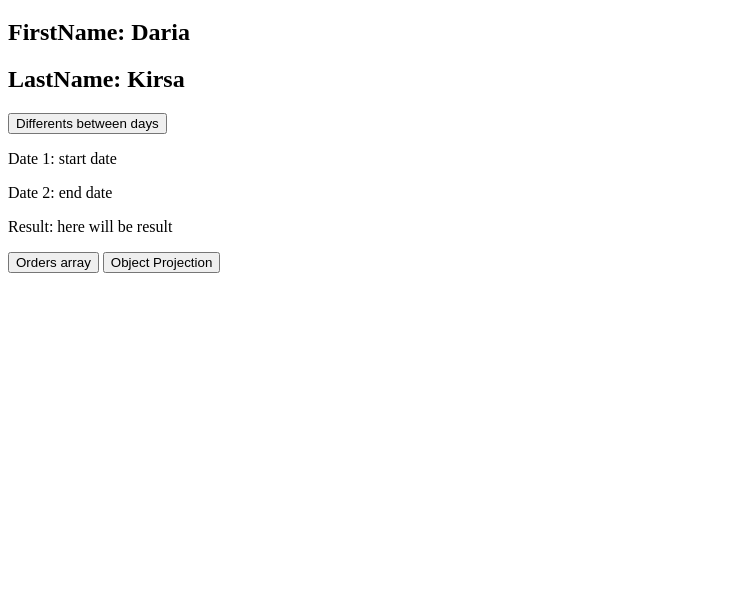
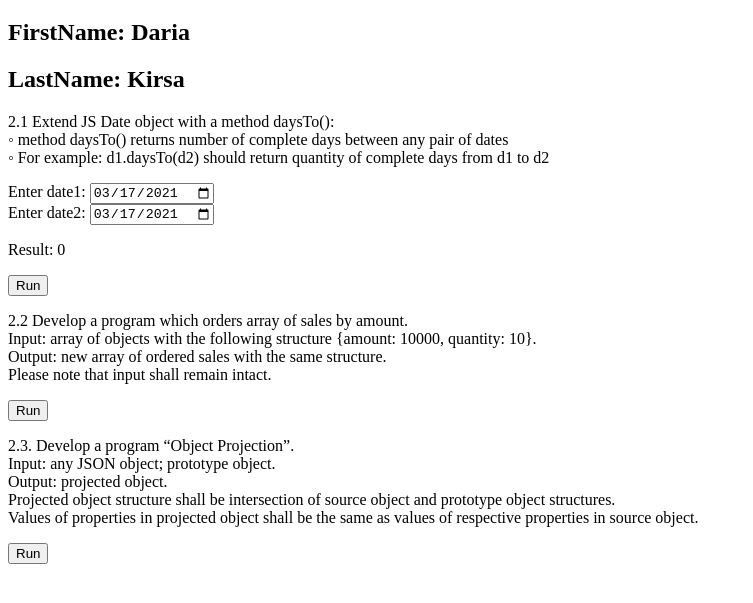
Before and after one commit to Lobatenko/test_tesks_ZDE, a plain HTML site: page index.html in a window 1280 px wide. Shown: the part 61-664 px from the top of the page, without its empty margins (0-753 px from the left). Drawn offline with Linux system fonts and the light colour scheme.

Commit message:
rewrite input date with input tags

```diff
--- a/index.html
+++ b/index.html
@@ -1,11 +1,13 @@
 <!DOCTYPE html>
 <html lang="en">
+
 <head>
     <meta charset="UTF-8">
     <meta name="viewport" content="width=device-width, initial-scale=1.0">
     <meta http-equiv="X-UA-Compatible" content="ie=edge">
     <title>Test_task</title>
 </head>
+
 <body>
     <h1>Test Task</h1>
     <h2>FirstName: Daria</h2>
@@ -13,17 +15,34 @@
 
 
     <!--Task 1-->
-    <input type=button onClick="showDiffOfDays()" value="Differents between days">
-    <p id="demo1">Date 1: start date</p>
-    <p id="demo2">Date 2: end date</p>
+    <p>2.1 Extend JS Date object with a method daysTo():
+        <br/> ◦ method daysTo() returns number of complete days between any pair of dates
+        <br/> ◦ For example: d1.daysTo(d2) should return quantity of complete days from d1 to d2</p>
+    <!--<p id="demo1">Date 1: start date</p>
+    <p id="demo2">Date 2: end date</p>-->
+    <label>Enter date1:</label>
+    <input type="date" id="d1" onClick="showDiffOfDays()">
+    <br/><label>Enter date2:</label>
+    <input type="date" id="d2">
     <p id="demo-result">Result: here will be result</p>
+    <input type=button onClick="showDiffOfDays()" value="Run">
 
     <!--Task 2-->
-    <input type=button onClick="showOrdersArray()" value="Orders array">
+    <p>2.2 Develop a program which orders array of sales by amount.
+        <br/> Input: array of objects with the following structure {amount: 10000, quantity: 10}.
+        <br/> Output: new array of ordered sales with the same structure.
+        <br/> Please note that input shall remain intact.</p>
+    <input type=button onClick="showOrdersArray()" value="Run">
 
     <!--Task 3-->
-    <input type=button onClick="showProjection()" value="Object Projection">
+    <p>2.3. Develop a program “Object Projection”.
+        <br/> Input: any JSON object; prototype object.
+        <br/> Output: projected object.
+        <br/> Projected object structure shall be intersection of source object and prototype object structures.
+        <br/> Values of properties in projected object shall be the same as values of respective properties in source object.</p>
+    <input type=button onClick="showProjection()" value="Run">
 
     <script src="main.js"></script>
 </body>
+
 </html>
--- a/main.js
+++ b/main.js
@@ -3,49 +3,30 @@
     ◦ For example:  d1.daysTo(d2) should return quantity of complete days from d1 to d2
 */
 
+document.getElementById('d1').valueAsDate = new Date();
+document.getElementById('d2').valueAsDate = new Date();
+
 let showDiffOfDays = () => {
-    console.log('Task1');
-
     var millisecondsPerDay = 24 * 60 * 60 * 1000;
     Date.prototype.msPERDAY = millisecondsPerDay;
     // Return quantity quantity of complete days from this to d
     // If d less than this - return -1
-    Date.prototype.daysTo = function (d) {
-        return d > this ? Math.floor((d-this)/millisecondsPerDay) : -1;
+    Date.prototype.daysTo = function(d) {
+        return d >= this ? Math.floor((d - this) / millisecondsPerDay) : -1;
     };
 
-    let d1 = new Date(2019,1,15);
-    let d2 = new Date(2019,1,30);
-    let d3 = new Date(2020,1,30, 3, 24, 0);
+    // Enter data and calculeted days
 
-    console.log(d1.daysTo(d2));
-    console.log(d2.daysTo(d1));
-    console.log(d1.daysTo(d3));
+    let x1 = document.getElementById('d1').value,
+        x2 = document.getElementById('d2').value,
+        date1 = new Date(x1),
+        date2 = new Date(x2);
 
-    // Try enter data and calculeted days
-    let today = new Date();
-    let date1 = new Date();
-    let date2 = new Date();
-    date1 = new Date (prompt("Please enter date1:", today.getFullYear()+"-"+today.getMonth()+"-"+today.getDate()));
-    date2 = new Date (prompt("Please enter date2:", today.getFullYear()+"-"+today.getMonth()+"-"+today.getDate()));
+    result = "Result: " + date1.daysTo(date2);
+    document.getElementById("demo-result").innerHTML = result;
 
-    if (date1 !== null) {
-        x1 = "Date 1: " + date1;
-        document.getElementById("demo1").innerHTML = x1;
 }
-
-    if (date2 !== null) {
-        x2 = "Date 2: " + date2;
-        document.getElementById("demo2").innerHTML = x2;
-    }
-
-    result = "Result: "+date1.daysTo(date2);
-    console.log(result);
-    document.getElementById("demo-result").innerHTML = result;
-    // alert(result);
-}
-
-
+showDiffOfDays();
 
 /*2.2 Develop a program which orders array of sales by amount.
 Input: array of objects with the following structure {amount: 10000, quantity: 10}.
@@ -54,14 +35,14 @@ Please note that input shall remain intact.
 */
 console.log('Task2');
 let sales = [
-    {amount: 10000, quantity: 10},
-    {amount: 70000, quantity: 1},
-    {amount: 180000, quantity: 3},
-    {amount: 30000, quantity: 5},
-    {amount: 250000, quantity: 8}
+    { amount: 10000, quantity: 10 },
+    { amount: 70000, quantity: 1 },
+    { amount: 180000, quantity: 3 },
+    { amount: 30000, quantity: 5 },
+    { amount: 250000, quantity: 8 }
 ];
 
-    let sortedArr = sales.slice().sort(function(a,b){
+let sortedArr = sales.slice().sort(function(a, b) {
     if (a.amount > b.amount) {
         return 1;
     }
@@ -107,12 +88,11 @@ prot = {
 
 let projection = (obj, proj) => {
     let projectedObj = {}
-    for (let key in proj){
+    for (let key in proj) {
         if (obj[key] !== null && typeof obj[key] === 'object' &&
-            proj[key] !== null && typeof proj[key] === 'object'){
+            proj[key] !== null && typeof proj[key] === 'object') {
             projectedObj[key] = projection(obj[key], proj[key]);
-        }
-        else {
+        } else {
             if (obj.hasOwnProperty(key))
                 projectedObj[key] = obj[key];
         }
@@ -120,8 +100,8 @@ let projection = (obj, proj) => {
     return projectedObj;
 }
 
-console.log(projection(src,prot));
+console.log(projection(src, prot));
 
 let showProjection = () => {
-    alert(JSON.stringify(projection(src,prot), null, 4));
+    alert(JSON.stringify(projection(src, prot), null, 4));
 }
```
Lines whose indentation alone changed are shown as unchanged.
